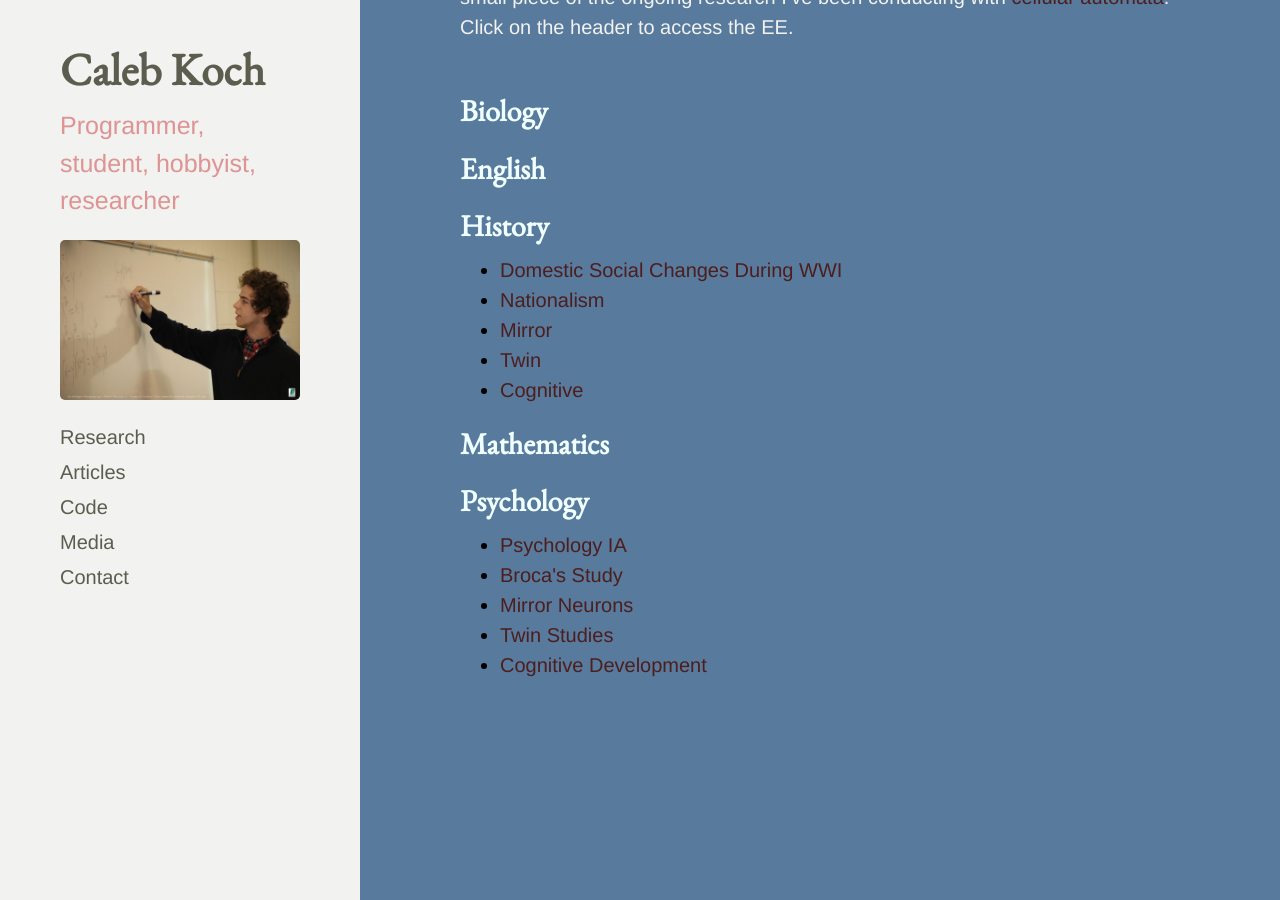
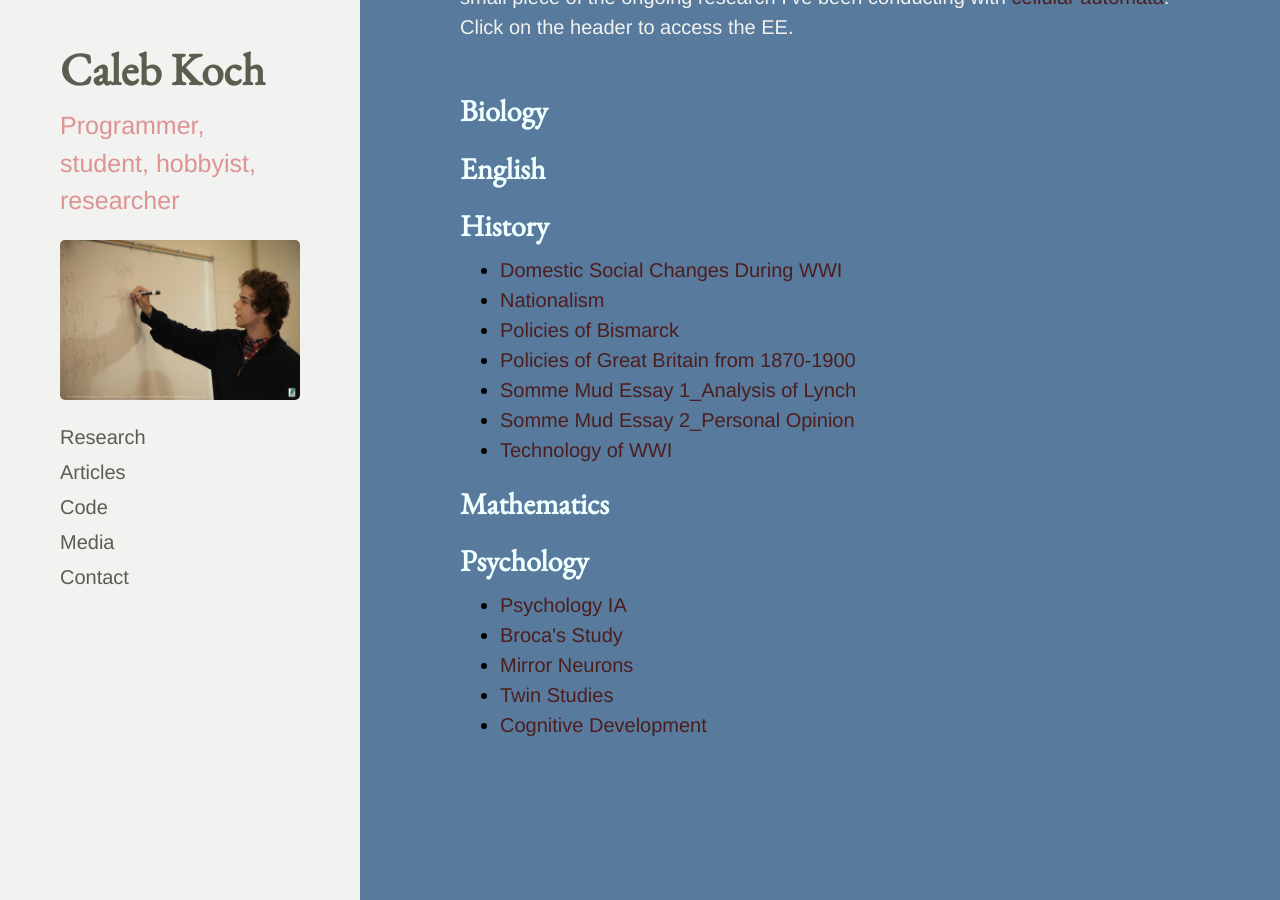
Before and after one commit to cakoch10/cakoch10.github.io, a Jekyll site: the page built from IB.md, in a window 1280 px wide and 900 px high, scrolled down 1032 px. Built offline with Jekyll 4.4.1, drawn with Linux system fonts in a browser that asks for light colours.

Commit message:
Update IB.md

```diff
--- a/IB.md
+++ b/IB.md
@@ -38,9 +38,11 @@ Every diploma student writes an EE around 4,000 words which documents a particul
 <ul>
   <li><a href="https://drive.google.com/open?id=0B4OeX3-AwFSzLUNKNkljWUN4NTg">Domestic Social Changes During WWI</a></li>
   <li><a href="https://drive.google.com/file/d/0B4OeX3-AwFSzUDNZalpaSUNIdHM/view?usp=sharing">Nationalism</a></li>
-  <li><a href="https://drive.google.com/open?id=0B4OeX3-AwFSzdC0wWjd2SERKRXM">Mirror</a></li>
-  <li><a href="https://drive.google.com/file/d/0B4OeX3-AwFSzYTZpbWluQkhLTmM/view?usp=sharing">Twin</a></li>
-  <li><a href="https://drive.google.com/file/d/0B4OeX3-AwFSzdDZEa3NmUTl6NTQ/view?usp=sharing">Cognitive</a></li>
+  <li><a href="https://drive.google.com/file/d/0B4OeX3-AwFSzdC0wWjd2SERKRXM/view?usp=sharing">Policies of Bismarck</a></li>
+  <li><a href="https://drive.google.com/file/d/0B4OeX3-AwFSza0xBM0hpSFVsVHc/view?usp=sharing">Policies of Great Britain from 1870-1900</a></li>
+  <li><a href="https://drive.google.com/file/d/0B4OeX3-AwFSzSW1YdVBHclY0Uk0/view?usp=sharing">Somme Mud Essay 1_Analysis of Lynch</a></li>
+  <li><a href="https://drive.google.com/file/d/0B4OeX3-AwFSzdDZEa3NmUTl6NTQ/view?usp=sharing">Somme Mud Essay 2_Personal Opinion</a></li>
+  <li><a href="https://drive.google.com/file/d/0B4OeX3-AwFSzWEtVcHlpOTFzTUE/view?usp=sharing">Technology of WWI</a></li>
 </ul>
 
 <h2>Mathematics</h2>
```
